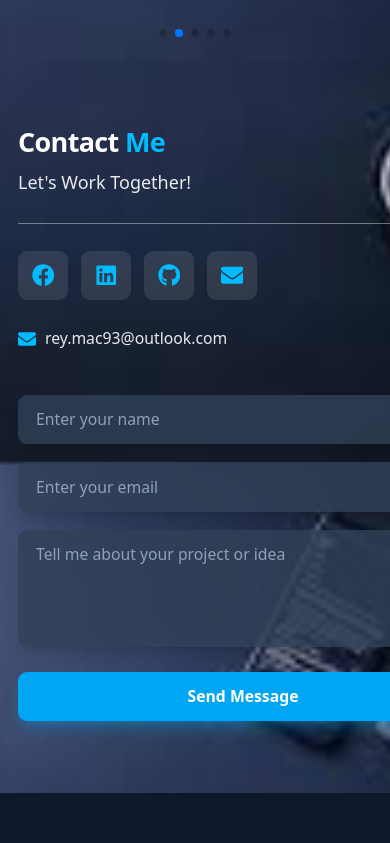
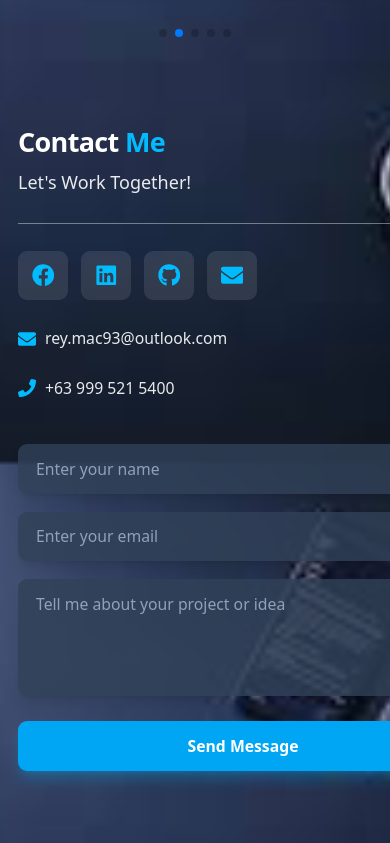
Before and after one commit to reymac93/personal-portfolio, a React (Vite) app: page / in a window 390 px wide. Shown: the part 4601-5444 px from the top of the page. Before the commit the page ends 5394 px from the top, so only its background shows below. Built offline with nearby package versions, Linux system fonts and the light colour scheme.

Commit message:
add phone area

```diff
--- a/src/components/Contact/Contact.jsx
+++ b/src/components/Contact/Contact.jsx
@@ -1,5 +1,5 @@
 import { useState } from 'react'
-import { FaEnvelope, FaGithub, FaLinkedin, FaFacebook } from 'react-icons/fa'
+import { FaEnvelope, FaGithub, FaLinkedin, FaFacebook, FaPhone } from 'react-icons/fa'
 import { useLanguage } from '../../hooks/useLanguage.js'
 
 const FORMSPREE_ENDPOINT = 'https://formspree.io/f/mkovebnv'
@@ -11,6 +11,7 @@ function Contact() {
   const [errorMessage, setErrorMessage] = useState('')
 
   const email = 'rey.mac93@outlook.com'
+  const phone = '+63 999 521 5400'
   const linkedin = 'https://ph.linkedin.com/in/reymac93'
   const github = 'https://github.com/Reymac93'
   const facebook = 'https://www.facebook.com/share/18RwwtCe1e/?mibextid=wwXIfr'
@@ -110,6 +111,13 @@ function Contact() {
               {email}
             </a>
           </div>
+
+          <div className="flex items-center gap-2 text-sm text-white/90">
+            <FaPhone className="h-4 w-4 shrink-0 text-sky-400" />
+            <a className="hover:text-sky-300 hover:underline">
+              {phone}
+            </a>
+          </div>
         </div>
 
         {/* Right: Message form */}
```
Also changed, not shown: 1 other file (tests, documents, lock files or other folders).
